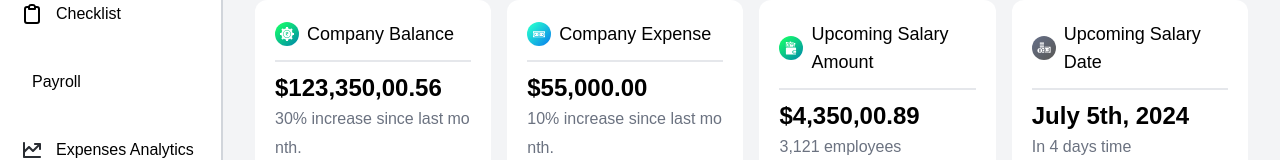
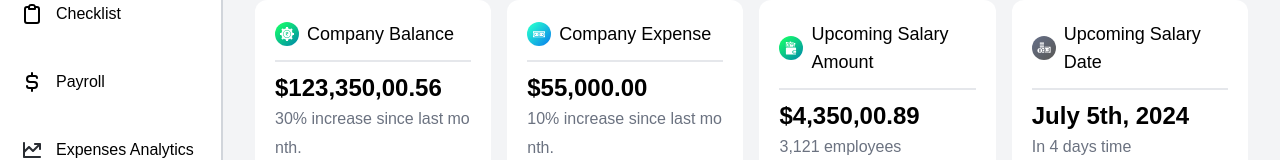
Before and after one commit to 80ishan/dash-board, a React (Vite) app: page / in a window 1280 px wide. Shown: the part 258-418 px from the top of the page. Built offline with nearby package versions, Linux system fonts and the light colour scheme.

Commit message:
fixed payroll missing

```diff
--- a/src/App.jsx
+++ b/src/App.jsx
@@ -131,23 +131,12 @@ function App() {
                   <div className="bar my-auto invisible rounded-full w-1 h-[90%] bg-indigo-400 group-hover:visible"></div>
                   <li className="flex gap-3 pl-4 leading-[60px] items-center max-xl:py-[0.97rem]">
                     <svg
-                      fill="#292D32"
-                      className="w-6 h-6 group-hover:fill-indigo-600"
-                      viewBox="-1.7 0 20.4 20.4"
+                      fill="#000000"
+                      className="w-6 h-6 group-hover:fill-indigo-500"
+                      viewBox="0 0 24 24"
                       xmlns="http://www.w3.org/2000/svg"
-                      class="cf-icon-svg"
                     >
-                      <g id="SVGRepo_bgCarrier" stroke-width="0" />
-
-                      <g
-                        id="SVGRepo_tracerCarrier"
-                        stroke-linecap="round"
-                        stroke-linejoin="round"
-                      />
-
-                      <g id="SVGRepo_iconCarrier">
-                        <path d="M16.417 10.283A7.917 7.917 0 1 1 8.5 2.366a7.916 7.916 0 0 1 7.917 7.917zm-4.844 1.754a2.249 2.249 0 0 0-.556-1.477l-.001-.002a3.02 3.02 0 0 0-.835-.665l-.003-.002a3.498 3.498 0 0 0-.866-.313H9.31a3.78 3.78 0 0 0-.795-.083 2.849 2.849 0 0 1-.475-.037 1.8 1.8 0 0 1-.494-.158l-.002-.001a1.17 1.17 0 0 1-.371-.298L7.172 9a.733.733 0 0 1-.175-.44.749.749 0 0 1 .421-.63 2.157 2.157 0 0 1 1.11-.297 2.283 2.283 0 0 1 .391.066l.049.01a2.479 2.479 0 0 1 .473.166 1.33 1.33 0 0 1 .381.261.792.792 0 1 0 1.118-1.12 2.902 2.902 0 0 0-.85-.585 3.996 3.996 0 0 0-.785-.268h-.001l-.008-.002v-.786a.792.792 0 1 0-1.583 0v.763a3.557 3.557 0 0 0-1.14.454 2.328 2.328 0 0 0-1.159 1.967 2.296 2.296 0 0 0 .529 1.44 2.724 2.724 0 0 0 .894.717 3.342 3.342 0 0 0 .942.305 4.398 4.398 0 0 0 .736.059 2.202 2.202 0 0 1 .46.046 1.927 1.927 0 0 1 .467.168 1.431 1.431 0 0 1 .382.308.674.674 0 0 1 .165.436c0 .097 0 .324-.385.573a2.182 2.182 0 0 1-1.132.314 3.515 3.515 0 0 1-.494-.06 2.381 2.381 0 0 1-.459-.148h-.001a.953.953 0 0 1-.356-.274.792.792 0 1 0-1.197 1.037 2.516 2.516 0 0 0 .967.708 3.799 3.799 0 0 0 .774.237h.007v.783a.792.792 0 1 0 1.583 0v-.79a3.581 3.581 0 0 0 1.17-.479 2.215 2.215 0 0 0 1.107-1.9z" />
-                      </g>
+                      <path d="M14,11H10a2,2,0,0,1,0-4h5a1,1,0,0,1,1,1,1,1,0,0,0,2,0,3,3,0,0,0-3-3H13V3a1,1,0,0,0-2,0V5H10a4,4,0,0,0,0,8h4a2,2,0,0,1,0,4H9a1,1,0,0,1-1-1,1,1,0,0,0-2,0,3,3,0,0,0,3,3h2v2a1,1,0,0,0,2,0V19h1a4,4,0,0,0,0-8Z" />
                     </svg>
                     <span className="max-xl:hidden group-hover:text-indigo-500">
                       Payroll
```
